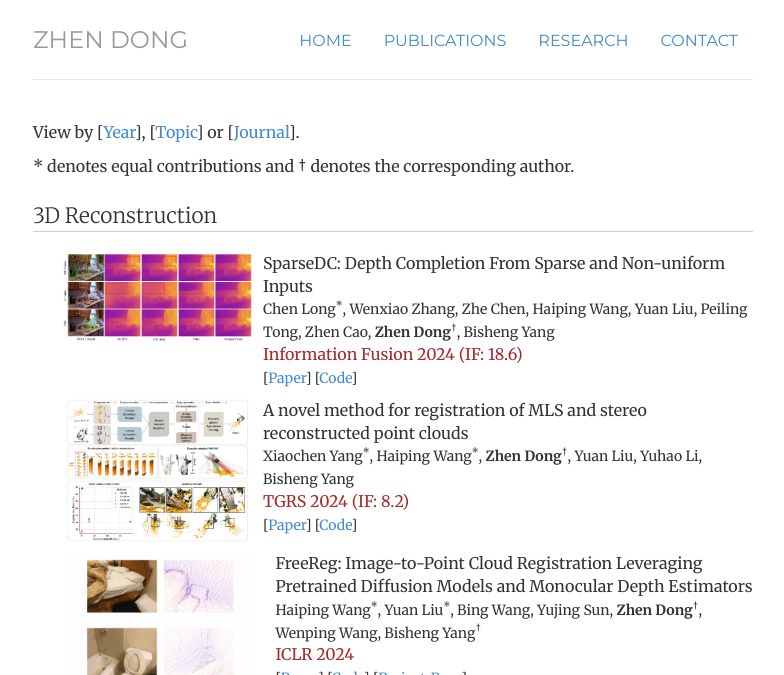
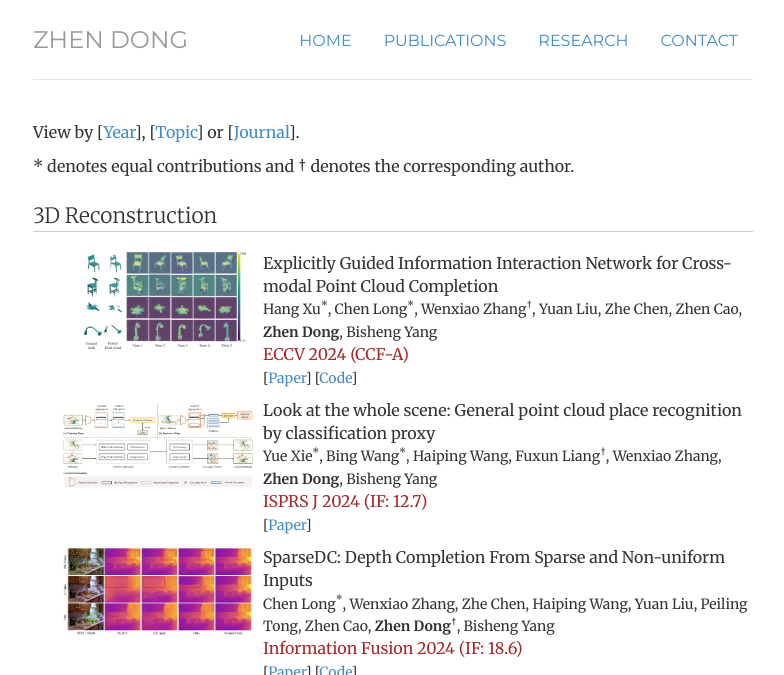
Before and after one commit to dongzhenwhu/dongzhenwhu.github.io, a Jekyll site: the page built from publications/index_topic.html, in a window 1280 px wide and 900 px high, cut to the strip 0-675 px from the top of the window. Shown: the whole strip, without its empty margins (247-1031 px from the left). Built offline with Jekyll 4.4.1, drawn with Linux system fonts in a browser that asks for light colours.

Commit message:
add XieYue and XuHang's papers

```diff
--- a/publications/index_topic.html
+++ b/publications/index_topic.html
@@ -16,6 +16,49 @@ description: My publications.
 	* denotes equal contributions and &dagger; denotes the corresponding author.<br><br>
 
 	<p class="lead" style="border-bottom:1px solid #CCC">3D Reconstruction</p>
+
+	<div class="before-item">
+		<div class="pubimg">
+			<img  class="pubpic" src="teasers/Explicitly_Guided.jpg" >
+		</div>
+		<div class="pubdsp">
+			<span class=pubtitle>
+				Explicitly Guided Information Interaction Network for Cross-modal Point Cloud Completion<br>
+			</span>
+			<span class=pubauthor>
+				Hang Xu<sup>*</sup>, Chen Long<sup>*</sup>, Wenxiao Zhang<sup>&dagger;</sup>, Yuan Liu, Zhe Chen,
+				Zhen Cao, <b>Zhen Dong</b>, Bisheng Yang<br>
+			</span>
+			<span class=publoc>
+				ECCV 2024 (CCF-A)<br>
+			</span>
+			<span class=publink>
+				[<a href="">Paper</a >]
+				[<a href="">Code</a >]
+			<br></span>
+		</div>
+	</div>
+
+	<div class="before-item">
+		<div class="pubimg">
+			<img  class="pubpic" src="teasers/Look_at.jpg" >
+		</div>
+		<div class="pubdsp">
+			<span class=pubtitle>
+				Look at the whole scene: General point cloud place recognition by classification proxy<br>
+			</span>
+			<span class=pubauthor>
+				Yue Xie<sup>*</sup>, Bing Wang<sup>*</sup>,
+				Haiping Wang, Fuxun Liang<sup>&dagger;</sup>, Wenxiao Zhang, <b>Zhen Dong</b>, Bisheng Yang<br>
+			</span>
+			<span class=publoc>
+				ISPRS J 2024 (IF: 12.7)<br>
+			</span>
+			<span class=publink>
+				[<a href="https://doi.org/10.1016/j.isprsjprs.2024.06.017">Paper</a >]
+			<br></span>
+		</div>
+	</div>
 
 	<div class="before-item">
 		<div class="pubimg">
```
Also changed, not shown: index.html (+45 -0 lines), publications/index.html (+43 -0 lines), publications/index_journal.html (+44 -0 lines), publications/teasers/Explicitly_Guided.jpg (added), publications/teasers/Look_at.jpg (added).
